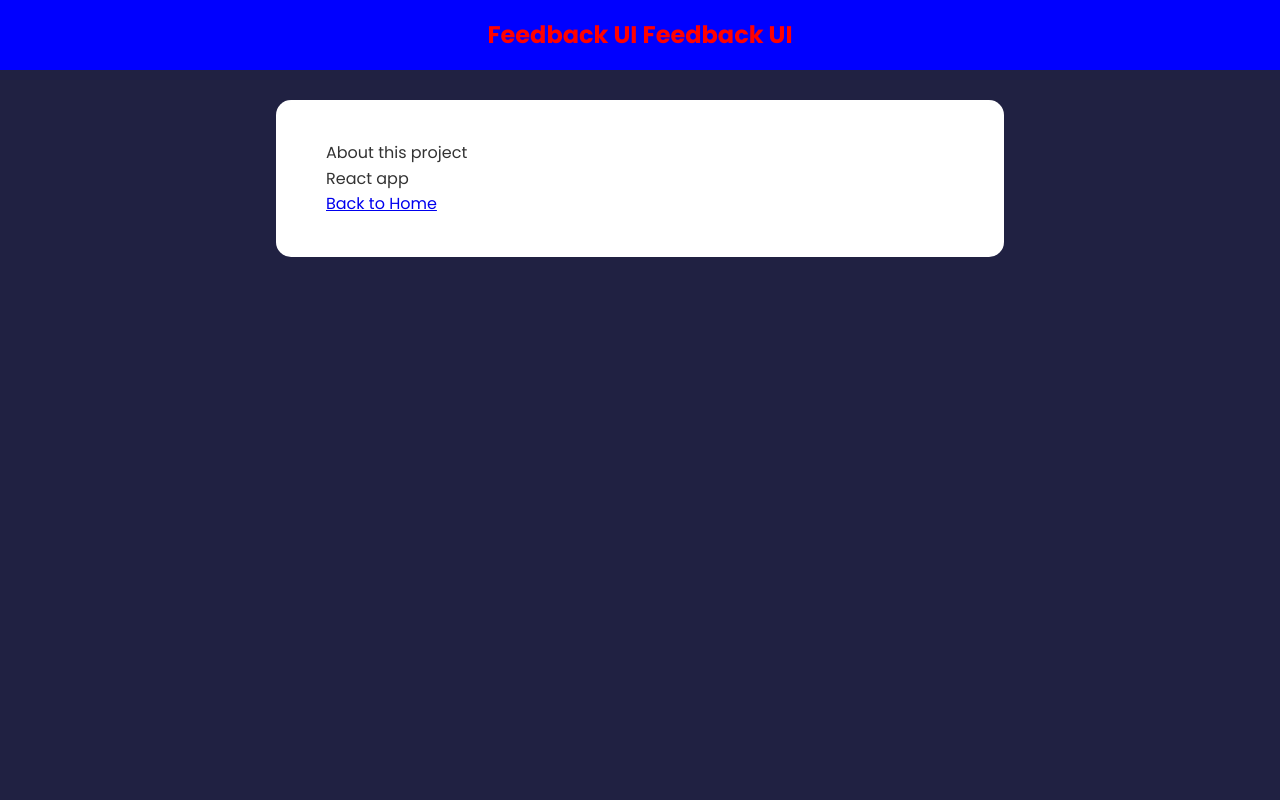
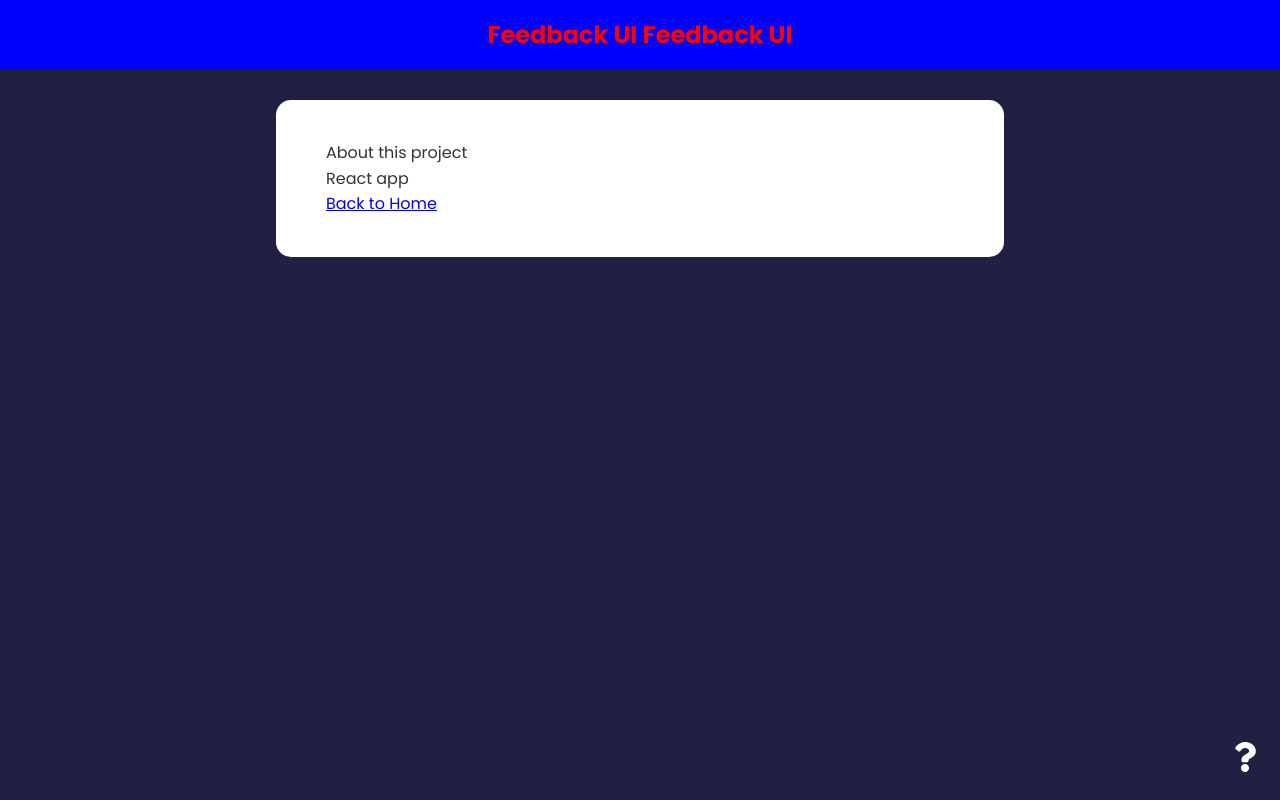
Before and after one commit to runcioa/feedback-app, a React (Create React App) app: page /about in a window 1280 px wide. Built offline with nearby package versions, Linux system fonts and the light colour scheme.

Commit message:
Link e font awesome

```diff
--- a/src/App.js
+++ b/src/App.js
@@ -10,6 +10,7 @@
 import FeedbackStats from "./components/FeedbackStats";
 import FeedbackForm from "./components/FeedbackForm";
 import AboutPage from "./pages/AboutPage";
+import AboutIconLink from "./components/AboutIconLink";
 
 const App = ({ handleAdd }) => {
   const [feedback, setFeedback] = useState(FeedbackData);
@@ -45,6 +46,7 @@
             }></Route>
           <Route path="/about" element={<AboutPage />} />
         </Routes>
+        <AboutIconLink />
       </div>
     </Router>
   );
--- /dev/null
+++ b/src/components/AboutIconLink.jsx
@@ -0,0 +1,17 @@
+// src\components\AboutIconLink.jsx
+
+import React from "react";
+import { FaQuestion } from "react-icons/fa";
+import { Link } from "react-router-dom";
+
+function AboutIconLink() {
+  return (
+    <div className="about-link">
+      <Link to='/about'>
+        <FaQuestion size={30} />
+      </Link>
+    </div>
+  );
+}
+
+export default AboutIconLink;
--- a/src/pages/AboutPage.jsx
+++ b/src/pages/AboutPage.jsx
@@ -1,6 +1,7 @@
 // src\pages\AboutPage.jsx
 
 import React from "react";
+import { Link } from "react-router-dom";
 import Card from "../components/shared/Card";
 
 function AboutPage() {
@@ -10,7 +11,7 @@
     <p>React app</p>
 
     <p>
-        <a href="/">Back to Home</a>
+        <Link to="/">Back to Home</Link>
     </p>
   </Card>)
 }
```
